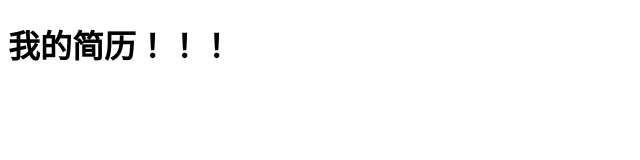
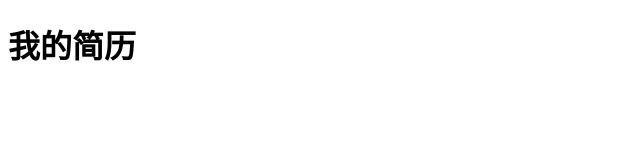
Before and after one commit to jiangjueze/CV2, a plain HTML site: page index.html in a window 1280 px wide. Shown: the full height of the page, 0-640 px from the left. Drawn offline with Linux system fonts and the light colour scheme.

Commit message:
create index.html

```diff
--- a/index.html
+++ b/index.html
@@ -7,7 +7,7 @@
     <title>我的在线简历</title>
 </head>
 <body>
-    <h1>我的简历！！！</h1>
+    <h1>我的简历</h1>
 
 </body>
 </html>
```
